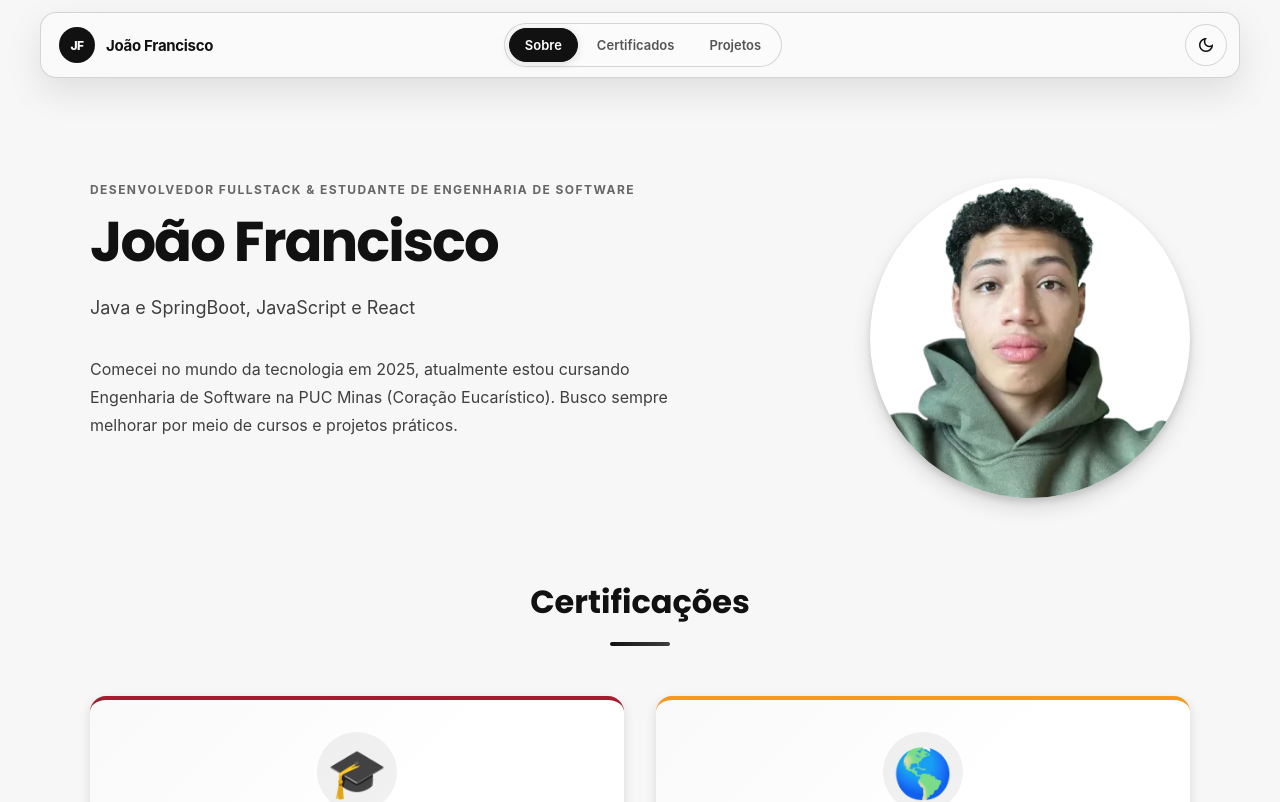
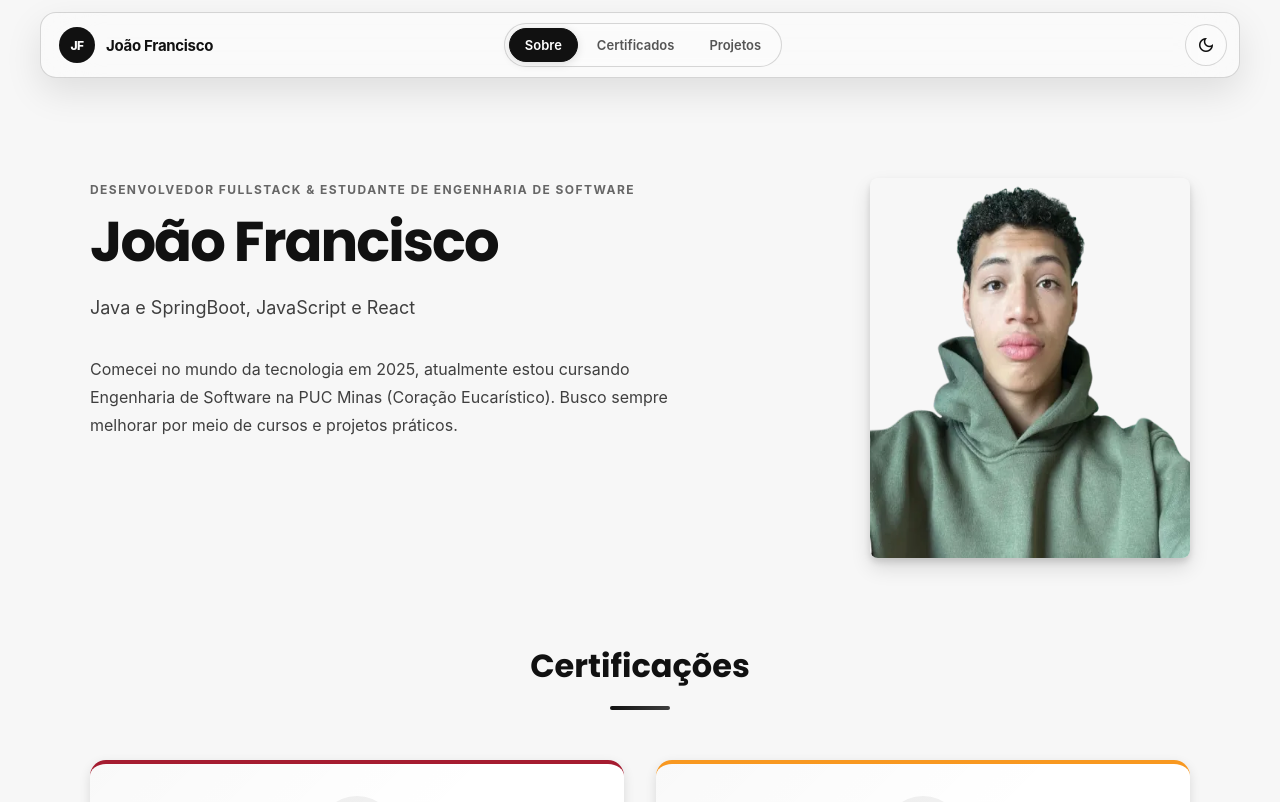
Before and after one commit to joaofr-tech/portfolio, a React (Vite) app: page / in a window 1280 px wide. Shown: the top 802 px of the page. Built offline with nearby package versions, Linux system fonts and the light colour scheme.

Commit message:
Revert "fix: css sobre"
This reverts commit f856b13800f750fa261cea81b89c429607e26ce4.

```diff
--- a/css/sobre.css
+++ b/css/sobre.css
@@ -191,24 +191,16 @@
 
 .containerSobre .foto {
     width: 320px;
-    aspect-ratio: 1;
     flex: 0 0 320px;
-    overflow: hidden;
-    background: var(--surface-color);
-    border-radius: 50%;
+}
+
+.foto img {
+    width: 100%;
+    height: 380px;
+    border-radius: 8px;
     box-shadow:
         0 4px 6px rgba(0, 0, 0, 0.12),
         0 10px 20px var(--shadow-color);
-}
-
-.foto img {
-    display: block;
-    width: 100%;
-    height: 100%;
-    object-fit: cover;
-    object-position: center top;
-    transform: scale(1.16);
-    transform-origin: center top;
 }
 
 @media (max-width: 820px) {
```
